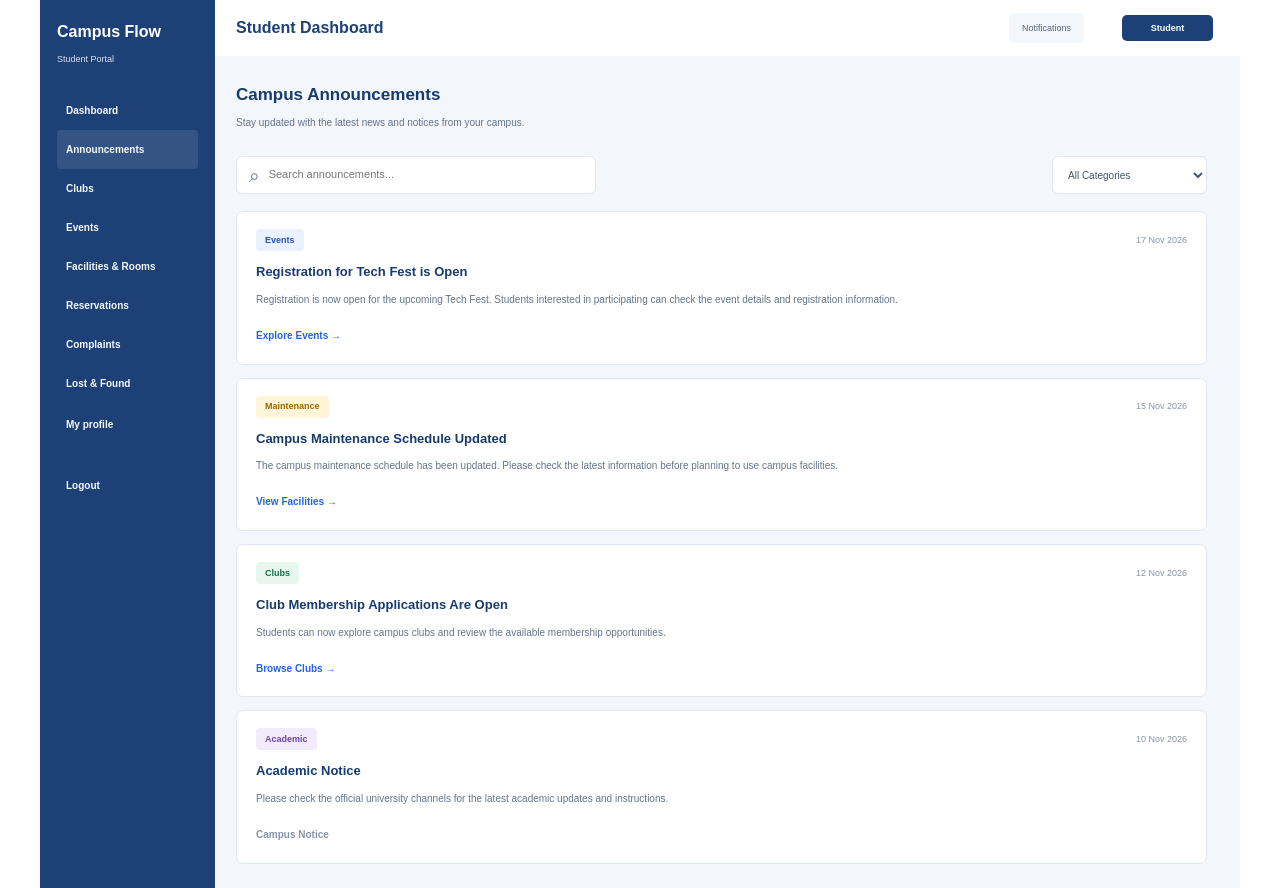
After one commit to Wafee-04/Campus-Flow, a PHP site: page /modules/Student/announcements.html in a window 1280 px wide. The commit adds this page. Run offline with PHP 8.4, Linux system fonts and the light colour scheme.

Commit message:
Fixed some of my mistakes

```diff
--- /dev/null
+++ b/modules/Student/announcements.html
@@ -0,0 +1,100 @@
+<!DOCTYPE html>
+<html lang="en">
+<head>
+  <meta charset="UTF-8">
+  <meta name="viewport" content="width=device-width, initial-scale=1.0">
+  <title>Campus Flow | Announcements</title>
+  <link rel="stylesheet" href="../../Assets/css/common.css">
+  <link rel="stylesheet" href="css/student.css">
+  <link rel="stylesheet" href="css/announcements.css">
+</head>
+<body>
+<div class="app-shell">
+  <aside class="sidebar" id="sidebar">
+    <div class="brand"><h2>Campus Flow</h2><p>Student Portal</p></div>
+    <nav class="side-nav" aria-label="Student navigation">
+      <a class="nav-link" href="index.html">Dashboard</a>
+      <a class="nav-link active" href="announcements.html">Announcements</a>
+      <a class="nav-link" href="clubs.html">Clubs</a>
+      <a class="nav-link" href="events.html">Events</a>
+      <a class="nav-link" href="facilities-rooms.html">Facilities &amp; Rooms</a>
+      <a class="nav-link" href="reservations.html">Reservations</a>
+      <a class="nav-link" href="complaints.html">Complaints</a>
+      <a class="nav-link" href="lost-found.html">Lost &amp; Found</a>
+      <a class="nav-link profile-link" href="../../../common/profile.html">My profile</a>
+      <a class="nav-link logout-link" href="../../../index.html">Logout</a>
+    </nav>
+  </aside>
+
+  <main class="main-area">
+      <header class="topbar">
+        <h1>Student Dashboard</h1>
+        <div class="topbar-actions">
+          <button class="notification-button" id="notificationButton" type="button">Notifications</button>
+          <span class="role-badge">Student</span>
+          <div class="notification-popover" id="notificationPopover" hidden>
+            <h3>Notifications</h3>
+            <p>Registration for Tech Fest is Open</p>
+            <p>Campus maintenance schedule updated</p>
+            <p>Club membership applications are open</p>
+          </div>
+        </div>
+      </header>
+
+    <section class="dashboard-content announcements-content">
+      <div class="page-heading">
+        <h2>Campus Announcements</h2>
+        <p>Stay updated with the latest news and notices from your campus.</p>
+      </div>
+
+      <div class="announcement-tools">
+        <label class="search-box" for="announcementSearch">
+          <span aria-hidden="true">⌕</span>
+          <input type="search" id="announcementSearch" placeholder="Search announcements...">
+        </label>
+        <select id="categoryFilter" aria-label="Filter announcements by category">
+          <option value="all">All Categories</option>
+          <option value="events">Events</option>
+          <option value="academic">Academic</option>
+          <option value="maintenance">Maintenance</option>
+          <option value="clubs">Clubs</option>
+        </select>
+      </div>
+
+      <div class="announcement-list" id="announcementList">
+        <article class="announcement-card" data-category="events">
+          <div class="announcement-topline"><span class="announcement-category category-events">Events</span><time datetime="2026-11-17">17 Nov 2026</time></div>
+          <h3>Registration for Tech Fest is Open</h3>
+          <p>Registration is now open for the upcoming Tech Fest. Students interested in participating can check the event details and registration information.</p>
+          <a href="events.html" class="announcement-link">Explore Events <span aria-hidden="true">→</span></a>
+        </article>
+
+        <article class="announcement-card" data-category="maintenance">
+          <div class="announcement-topline"><span class="announcement-category category-maintenance">Maintenance</span><time datetime="2026-11-15">15 Nov 2026</time></div>
+          <h3>Campus Maintenance Schedule Updated</h3>
+          <p>The campus maintenance schedule has been updated. Please check the latest information before planning to use campus facilities.</p>
+          <a href="facilities-rooms.html" class="announcement-link">View Facilities <span aria-hidden="true">→</span></a>
+        </article>
+
+        <article class="announcement-card" data-category="clubs">
+          <div class="announcement-topline"><span class="announcement-category category-clubs">Clubs</span><time datetime="2026-11-12">12 Nov 2026</time></div>
+          <h3>Club Membership Applications Are Open</h3>
+          <p>Students can now explore campus clubs and review the available membership opportunities.</p>
+          <a href="clubs.html" class="announcement-link">Browse Clubs <span aria-hidden="true">→</span></a>
+        </article>
+
+        <article class="announcement-card" data-category="academic">
+          <div class="announcement-topline"><span class="announcement-category category-academic">Academic</span><time datetime="2026-11-10">10 Nov 2026</time></div>
+          <h3>Academic Notice</h3>
+          <p>Please check the official university channels for the latest academic updates and instructions.</p>
+          <span class="announcement-link announcement-link-muted">Campus Notice</span>
+        </article>
+      </div>
+      <p class="empty-message" id="emptyMessage" hidden>No announcements match your search.</p>
+    </section>
+  </main>
+</div>
+<script src="../js/student.js"></script>
+<script src="../js/announcements.js"></script>
+</body>
+</html>
--- /dev/null
+++ b/modules/Student/css/announcements.css
@@ -0,0 +1,29 @@
+
+.announcements-content { min-height: calc(100vh - 56px); }
+.page-heading h2 { margin: 0 0 7px; color: var(--primary-color, #173B70); font-size: 17px; font-weight: 700; }
+.page-heading p { margin: 0; color: var(--secondary-text, #64748B); font-size: 10px; }
+.announcement-tools { display: flex; justify-content: space-between; align-items: center; gap: 14px; margin: 25px 0 17px; }
+.search-box { width: min(360px, 100%); min-height: 38px; display: flex; align-items: center; gap: 9px; padding: 0 12px; background: #fff; border: 1px solid #E2E8F0; border-radius: 6px; color: #64748B; }
+.search-box span { font-size: 19px; line-height: 1; }
+.search-box input { width: 100%; border: 0; outline: 0; color: #1F2937; background: transparent; font: inherit; font-size: 11px; }
+.announcement-tools select { min-height: 38px; min-width: 155px; padding: 0 11px; border: 1px solid #E2E8F0; border-radius: 6px; background: #fff; color: #475569; font-family: inherit; font-size: 10px; outline: none; }
+.announcement-list { display: grid; grid-template-columns: 1fr; gap: 13px; }
+.announcement-card { padding: 17px 19px; background: #fff; border: 1px solid #E2E8F0; border-radius: 7px; }
+.announcement-topline { display: flex; align-items: center; justify-content: space-between; gap: 12px; margin-bottom: 11px; }
+.announcement-category { display: inline-flex; align-items: center; min-height: 22px; padding: 3px 9px; border-radius: 4px; font-size: 9px; font-weight: 600; }
+.category-events { color: #2456B8; background: #EAF1FF; }
+.category-maintenance { color: #9A6500; background: #FFF5D9; }
+.category-clubs { color: #167447; background: #E7F7EF; }
+.category-academic { color: #7046A5; background: #F2EBFC; }
+.announcement-topline time { color: #8794A7; font-size: 9px; }
+.announcement-card h3 { margin: 0 0 8px; color: #173B70; font-size: 13px; font-weight: 700; }
+.announcement-card p { max-width: 850px; margin: 0 0 13px; color: #64748B; font-size: 10px; line-height: 1.7; }
+.announcement-link { display: inline-block; color: #2563EB; text-decoration: none; font-size: 10px; font-weight: 600; }
+.announcement-link:hover { text-decoration: underline; }
+.announcement-link-muted { color: #8794A7; cursor: default; }
+.empty-message { padding: 25px; text-align: center; color: #64748B; background: #fff; border: 1px solid #E2E8F0; border-radius: 7px; font-size: 11px; }
+@media (max-width: 620px) {
+  .announcement-tools { align-items: stretch; flex-direction: column; }
+  .search-box, .announcement-tools select { width: 100%; }
+  .announcement-card { padding: 15px; }
+}
--- a/modules/Student/css/student.css
+++ b/modules/Student/css/student.css
@@ -297,7 +297,6 @@ button, a {
   cursor: pointer;
 }
 
-/* Smaller screens: preserve the same visual style while stacking content. */
 @media (max-width: 850px) {
   .sidebar {
     width: 160px;
--- /dev/null
+++ b/modules/Student/js/announcements.js
@@ -0,0 +1,42 @@
+
+const searchInput = document.getElementById("announcementSearch");
+const categoryFilter = document.getElementById("categoryFilter");
+const notificationPopover = document.getElementById("notificationPopover");
+const announcementCards = document.querySelectorAll(".announcement-card");
+const emptyMessage = document.getElementById("emptyMessage");
+const notificationButton = document.getElementById("notificationButton");
+const sidebar = document.getElementById("sidebar");
+
+notificationButton.addEventListener("click", function () {
+  const isHidden = notificationPopover.hidden;
+  notificationPopover.hidden = !isHidden;
+});
+
+document.addEventListener("click", function (event) {
+  const clickedNotification = notificationButton.contains(event.target);
+  const clickedPopover = notificationPopover.contains(event.target);
+
+  if (!clickedNotification && !clickedPopover) {
+    notificationPopover.hidden = true;
+  }
+});
+function filterAnnouncements() {
+    const searchText = searchInput.value.trim().toLowerCase();
+    const selectedCategory = categoryFilter.value;
+    let visibleCount = 0;
+
+    announcementCards.forEach(function (card) {
+        const cardText = card.textContent.toLowerCase();
+        const matchesSearch = cardText.includes(searchText);
+        const matchesCategory = selectedCategory === "all" ||
+            card.dataset.category === selectedCategory;
+
+        card.hidden = !(matchesSearch && matchesCategory);
+        if (!card.hidden) visibleCount++;
+    });
+
+    emptyMessage.hidden = visibleCount !== 0;
+}
+
+searchInput.addEventListener("input", filterAnnouncements);
+categoryFilter.addEventListener("change", filterAnnouncements);
--- a/modules/Student/js/student.js
+++ b/modules/Student/js/student.js
@@ -1,8 +1,5 @@
-// Student Dashboard interactions
-
 const notificationButton = document.getElementById("notificationButton");
 const notificationPopover = document.getElementById("notificationPopover");
-const menuToggle = document.getElementById("menuToggle");
 const sidebar = document.getElementById("sidebar");
 
 notificationButton.addEventListener("click", function () {
@@ -10,11 +7,6 @@ notificationButton.addEventListener("click", function () {
   notificationPopover.hidden = !isHidden;
 });
 
-menuToggle.addEventListener("click", function () {
-  sidebar.classList.toggle("open");
-});
-
-// Close the notification panel when clicking outside it.
 document.addEventListener("click", function (event) {
   const clickedNotification = notificationButton.contains(event.target);
   const clickedPopover = notificationPopover.contains(event.target);
```
Also changed, not shown: modules/Student/index.html (+4 -5 lines).
